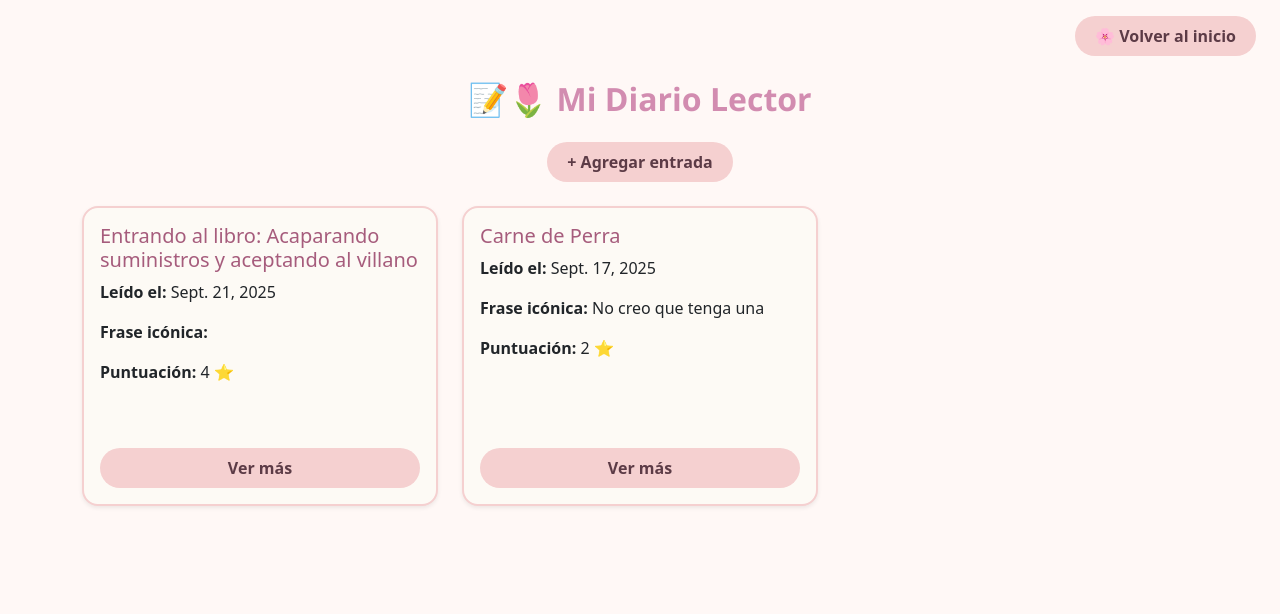
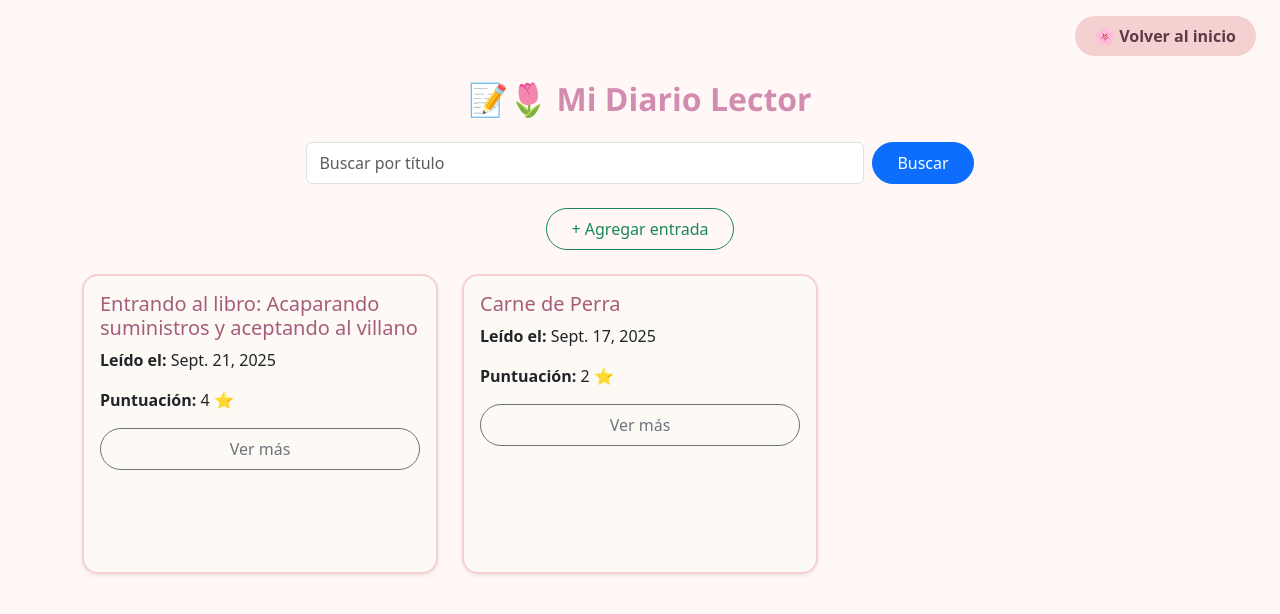
Before and after one commit to paola6522/Proyecto-t-tulo, a Django app: page /diario/ in a window 1280 px wide. Shown: the top 614 px of the page. Run offline with Django 5.2, Linux system fonts and the light colour scheme; a user stored in the database is signed in; data comes from the database, SQL or seed files in the repository; both versions use the stored data as it was after the commit.

Commit message:
modificacion botones

```diff
--- a/templates/biblioteca/diario_lector.html
+++ b/templates/biblioteca/diario_lector.html
@@ -15,8 +15,14 @@
 <div class="container my-4">
     <h2 class="text-center mb-4 title-cozy">📝🌷 Mi Diario Lector</h2>
 
+    <!-- Buscador -->
+    <form class="d-flex mb-4 justify-content-center" method="get">
+        <input class="form-control me-2 w-50" type="search" name="q" placeholder="Buscar por título" aria-label="Buscar">
+        <button class="btn btn-primary rounded-pill px-4 py-2" type="submit">Buscar</button>
+    </form>
+
     <div class="text-center mb-4">
-        <a href="{% url 'agregar_entrada' %}" class="btn btn-outline-success btn-custom cozy-btn">+ Agregar entrada</a>
+        <a href="{% url 'agregar_entrada' %}" class="btn btn-outline-success rounded-pill px-4 py-2">+ Agregar entrada</a>
     </div>
 
     <div class="row">
@@ -26,12 +32,11 @@
                 <div class="card-body d-flex flex-column">
                     <h5 class="card-title text-cozy">{{ entrada.libro_leido.titulo }}</h5>
                     <p class="card-text"><strong>Leído el:</strong> {{ entrada.libro_leido.fecha_fin }}</p>
-                    <p class="card-text"><strong>Frase icónica:</strong> {{ entrada.frase_iconica|truncatechars:80 }}</p>
                     <p class="card-text"><strong>Puntuación:</strong> {{ entrada.puntuacion }} ⭐</p>
 
                     <!-- Botón para abrir el modal -->
                     <button type="button"
-                            class="btn btn-outline-primary mt-auto cozy-btn"
+                            class="btn btn-outline-secondary rounded-pill px-4 py-2"
                             data-bs-toggle="modal"
                             data-bs-target="#modalEntrada{{ entrada.id }}">
                         Ver más
@@ -50,15 +55,15 @@
               </div>
               <div class="modal-body">
                 <p><strong>Leído el:</strong> {{ entrada.libro_leido.fecha_fin }}</p>
+                <p><strong>Puntuación:</strong> {{ entrada.puntuacion }} ⭐</p>
                 <p><strong>Frase icónica:</strong> {{ entrada.frase_iconica }}</p>
-                <p><strong>Puntuación:</strong> {{ entrada.puntuacion }} ⭐</p>
                 <p><strong>Punto clave:</strong> {{ entrada.punto_clave|linebreaks }}</p>
                 <p><strong>Nota personal:</strong> {{ entrada.nota_personal|linebreaks }}</p>
               </div>
               <div class="modal-footer border-0">
-                <a href="{% url 'eliminar_entrada' entrada.pk %}" class="btn btn-primary cozy-btn">Eliminar</a>
-                <a href="{% url 'editar_entrada' entrada.pk %}" class="btn btn-secondary cozy-btn">Editar</a>
-                <button type="button" class="btn btn-outline-secondary cozy-btn" data-bs-dismiss="modal">Cerrar</button>
+                <a href="{% url 'eliminar_entrada' entrada.pk %}" class="btn btn-primary rounded-pill px-4 py-2">Eliminar</a>
+                <a href="{% url 'editar_entrada' entrada.pk %}" class="btn btn-primary rounded-pill px-4 py-2">Editar</a>
+                <button type="button" class="btn btn-secondary rounded-pill px-4 py-2" data-bs-dismiss="modal">Cerrar</button>
               </div>
             </div>
           </div>
```
Also changed, not shown: templates/biblioteca/biblioteca.html (+8 -7 lines), db.sqlite3.
